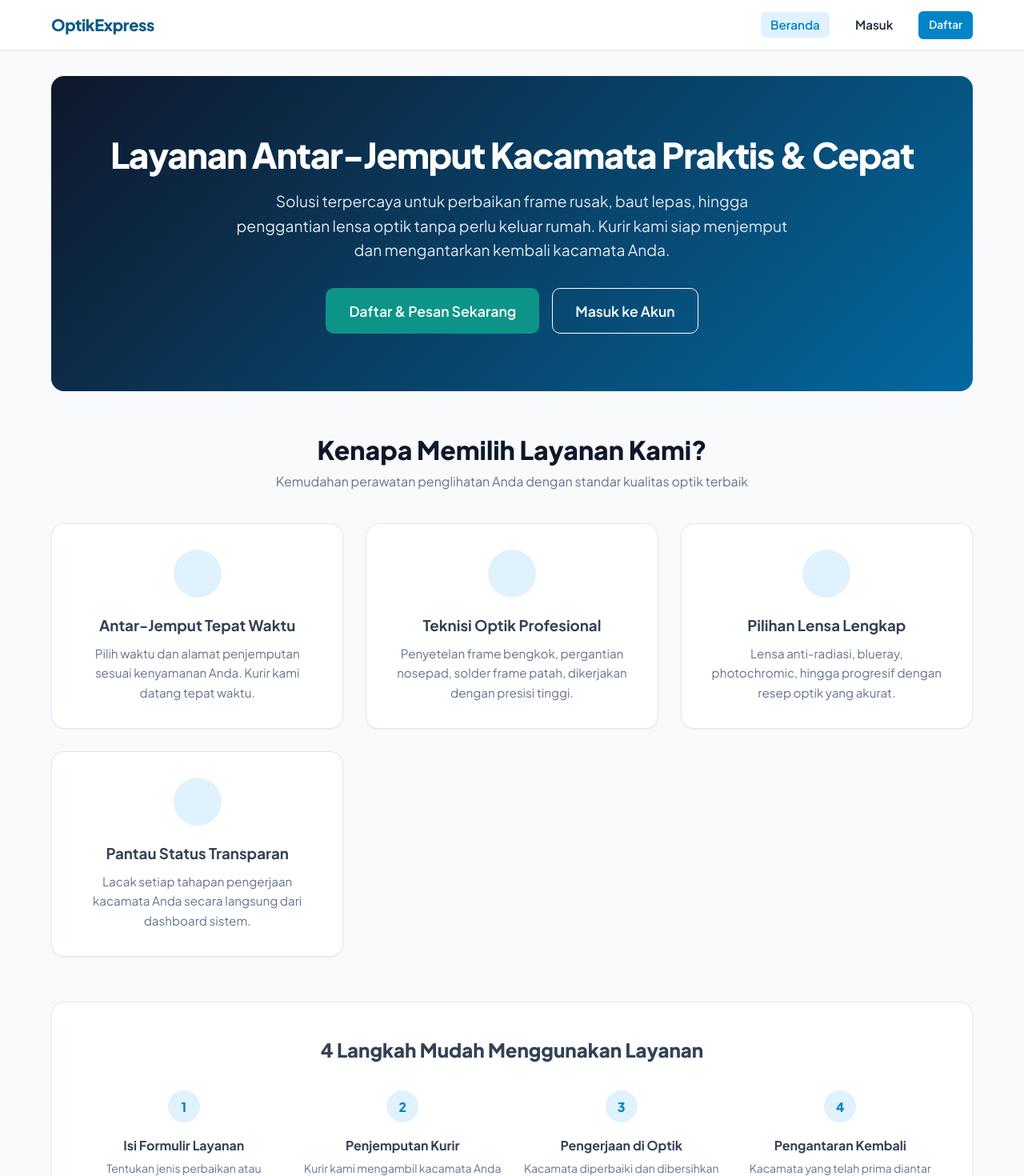
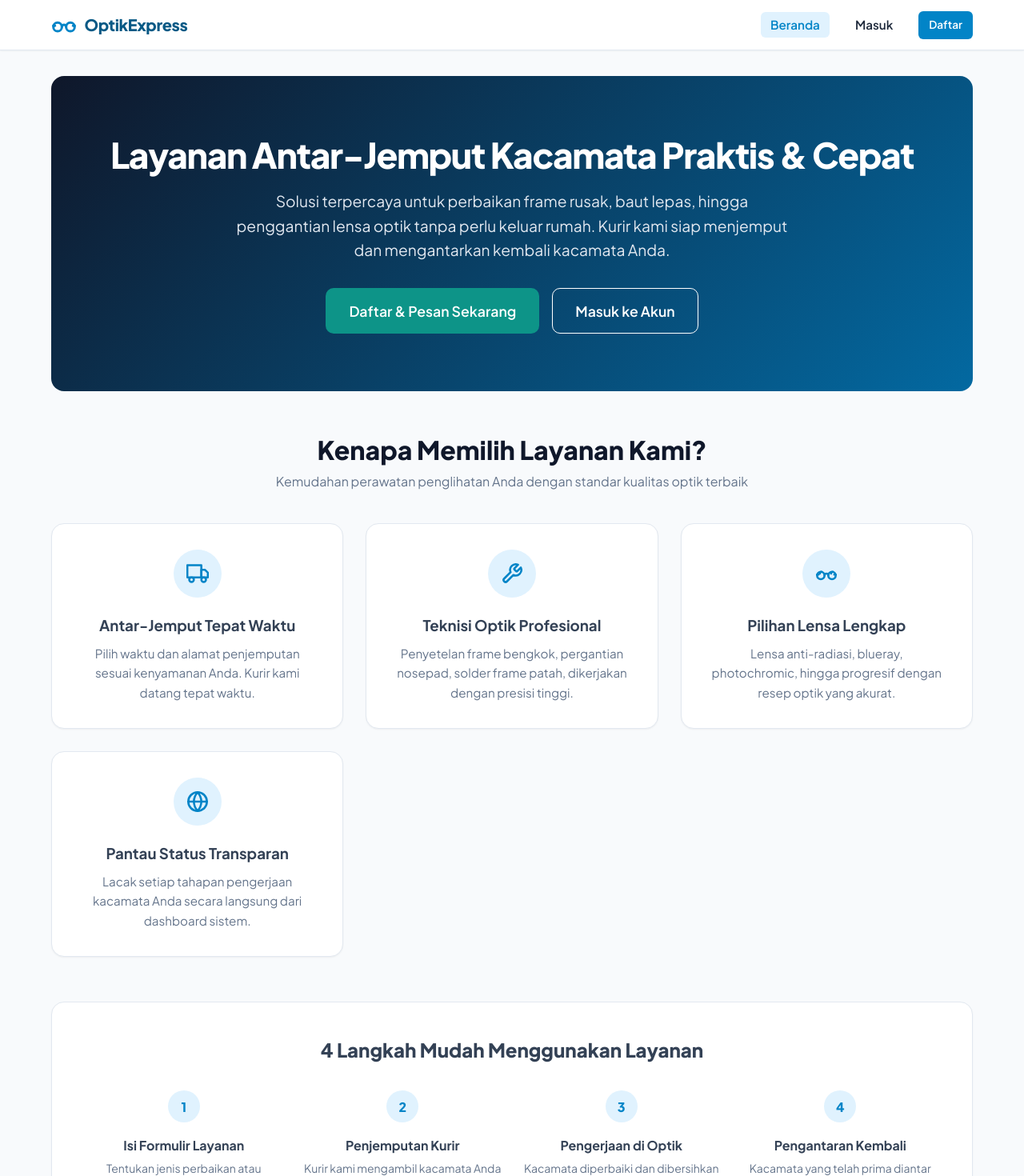
Before and after one commit to akuntugassindar-spec/RPLApp, a React (Create React App) app in the folder frontend/: page / in a window 1280 px wide. Shown: the top 1470 px of the page at 80% size. Built offline with nearby package versions, Linux system fonts and the light colour scheme; no server answers.

Commit message:
feat: add Flaticon-style vector icons to feature cards and navbar logo

```diff
--- a/frontend/src/App.css
+++ b/frontend/src/App.css
@@ -622,6 +622,12 @@ textarea.form-control {
   justify-content: center;
   margin: 0 auto 1.25rem;
   font-size: 1.8rem;
+  transition: transform 0.2s ease, background-color 0.2s ease;
+}
+
+.feature-card:hover .feature-icon {
+  transform: scale(1.08);
+  background-color: #bae6fd;
 }
 
 /* ==========================================================================
--- a/frontend/src/App.js
+++ b/frontend/src/App.js
@@ -225,6 +225,9 @@ function App() {
           <p>
             &copy; {new Date().getFullYear()} <strong>OptikExpress</strong> — Sistem Informasi Layanan Antar-Jemput Kacamata. Hak Cipta Dilindungi.
           </p>
+          <p style={{ fontSize: '0.75rem', color: 'var(--text-muted)', marginTop: '0.35rem' }}>
+            Ikon vektor web disediakan oleh <a href="https://www.flaticon.com/free-icons/web" title="web icons" target="_blank" rel="noopener noreferrer" style={{ color: 'var(--primary)', textDecoration: 'underline' }}>Flaticon</a>.
+          </p>
         </div>
       </footer>
     </div>
--- a/frontend/src/components/Navbar.js
+++ b/frontend/src/components/Navbar.js
@@ -43,6 +43,13 @@ const Navbar = () => {
       <div className="navbar-container">
         {/* Brand / Logo */}
         <Link to={getBrandDestination()} className="navbar-brand">
+          <svg width="26" height="26" viewBox="0 0 24 24" fill="none" stroke="currentColor" strokeWidth="2.2" strokeLinecap="round" strokeLinejoin="round" style={{ color: 'var(--primary)' }}>
+            <circle cx="6" cy="14" r="4"></circle>
+            <circle cx="18" cy="14" r="4"></circle>
+            <path d="M10 14a2 2 0 0 1 4 0"></path>
+            <path d="M2 13h1.5"></path>
+            <path d="M20.5 13H22"></path>
+          </svg>
           <span>OptikExpress</span>
         </Link>
 
--- a/frontend/src/pages/Home.js
+++ b/frontend/src/pages/Home.js
@@ -60,7 +60,14 @@ const Home = () => {
 
         <div className="features-grid">
           <div className="feature-card">
-            <div className="feature-icon"></div>
+            <div className="feature-icon" aria-label="Antar-Jemput Tepat Waktu">
+              <svg width="28" height="28" viewBox="0 0 24 24" fill="none" stroke="currentColor" strokeWidth="2.2" strokeLinecap="round" strokeLinejoin="round">
+                <rect x="1" y="3" width="15" height="13"></rect>
+                <polygon points="16 8 20 8 23 11 23 16 16 16 16 8"></polygon>
+                <circle cx="5.5" cy="18.5" r="2.5"></circle>
+                <circle cx="18.5" cy="18.5" r="2.5"></circle>
+              </svg>
+            </div>
             <h3 style={{ marginBottom: '0.5rem', fontWeight: 700 }}>Antar-Jemput Tepat Waktu</h3>
             <p style={{ color: 'var(--text-muted)', fontSize: '0.95rem' }}>
               Pilih waktu dan alamat penjemputan sesuai kenyamanan Anda. Kurir kami datang tepat waktu.
@@ -68,7 +75,11 @@ const Home = () => {
           </div>
 
           <div className="feature-card">
-            <div className="feature-icon"></div>
+            <div className="feature-icon" aria-label="Teknisi Optik Profesional">
+              <svg width="28" height="28" viewBox="0 0 24 24" fill="none" stroke="currentColor" strokeWidth="2.2" strokeLinecap="round" strokeLinejoin="round">
+                <path d="M14.7 6.3a1 1 0 0 0 0 1.4l1.6 1.6a1 1 0 0 0 1.4 0l3.77-3.77a6 6 0 0 1-7.94 7.94l-6.91 6.91a2.12 2.12 0 0 1-3-3l6.91-6.91a6 6 0 0 1 7.94-7.94l-3.76 3.76z"></path>
+              </svg>
+            </div>
             <h3 style={{ marginBottom: '0.5rem', fontWeight: 700 }}>Teknisi Optik Profesional</h3>
             <p style={{ color: 'var(--text-muted)', fontSize: '0.95rem' }}>
               Penyetelan frame bengkok, pergantian nosepad, solder frame patah, dikerjakan dengan presisi tinggi.
@@ -76,7 +87,17 @@ const Home = () => {
           </div>
 
           <div className="feature-card">
-            <div className="feature-icon"></div>
+            <div className="feature-icon" aria-label="Pilihan Lensa Lengkap">
+              <svg width="28" height="28" viewBox="0 0 24 24" fill="none" stroke="currentColor" strokeWidth="2.2" strokeLinecap="round" strokeLinejoin="round">
+                <circle cx="6" cy="14" r="4"></circle>
+                <circle cx="18" cy="14" r="4"></circle>
+                <path d="M10 14a2 2 0 0 1 4 0"></path>
+                <path d="M2 13h1.5"></path>
+                <path d="M20.5 13H22"></path>
+                <path d="M5 12a2 2 0 0 1 2-2"></path>
+                <path d="M17 12a2 2 0 0 1 2-2"></path>
+              </svg>
+            </div>
             <h3 style={{ marginBottom: '0.5rem', fontWeight: 700 }}>Pilihan Lensa Lengkap</h3>
             <p style={{ color: 'var(--text-muted)', fontSize: '0.95rem' }}>
               Lensa anti-radiasi, blueray, photochromic, hingga progresif dengan resep optik yang akurat.
@@ -84,7 +105,13 @@ const Home = () => {
           </div>
 
           <div className="feature-card">
-            <div className="feature-icon"></div>
+            <div className="feature-icon" aria-label="Pantau Status Transparan">
+              <svg width="28" height="28" viewBox="0 0 24 24" fill="none" stroke="currentColor" strokeWidth="2.2" strokeLinecap="round" strokeLinejoin="round">
+                <circle cx="12" cy="12" r="10"></circle>
+                <line x1="2" y1="12" x2="22" y2="12"></line>
+                <path d="M12 2a15.3 15.3 0 0 1 4 10 15.3 15.3 0 0 1-4 10 15.3 15.3 0 0 1-4-10 15.3 15.3 0 0 1 4-10z"></path>
+              </svg>
+            </div>
             <h3 style={{ marginBottom: '0.5rem', fontWeight: 700 }}>Pantau Status Transparan</h3>
             <p style={{ color: 'var(--text-muted)', fontSize: '0.95rem' }}>
               Lacak setiap tahapan pengerjaan kacamata Anda secara langsung dari dashboard sistem.
```
